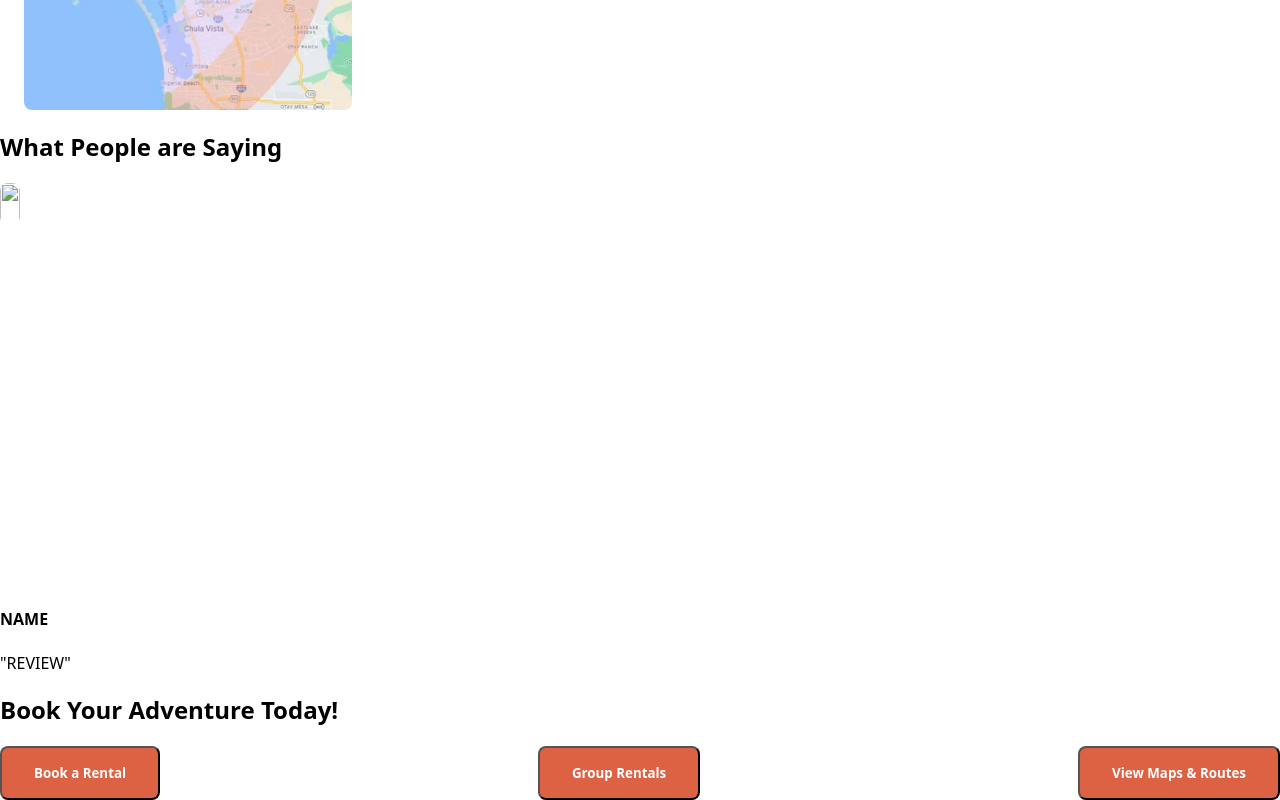
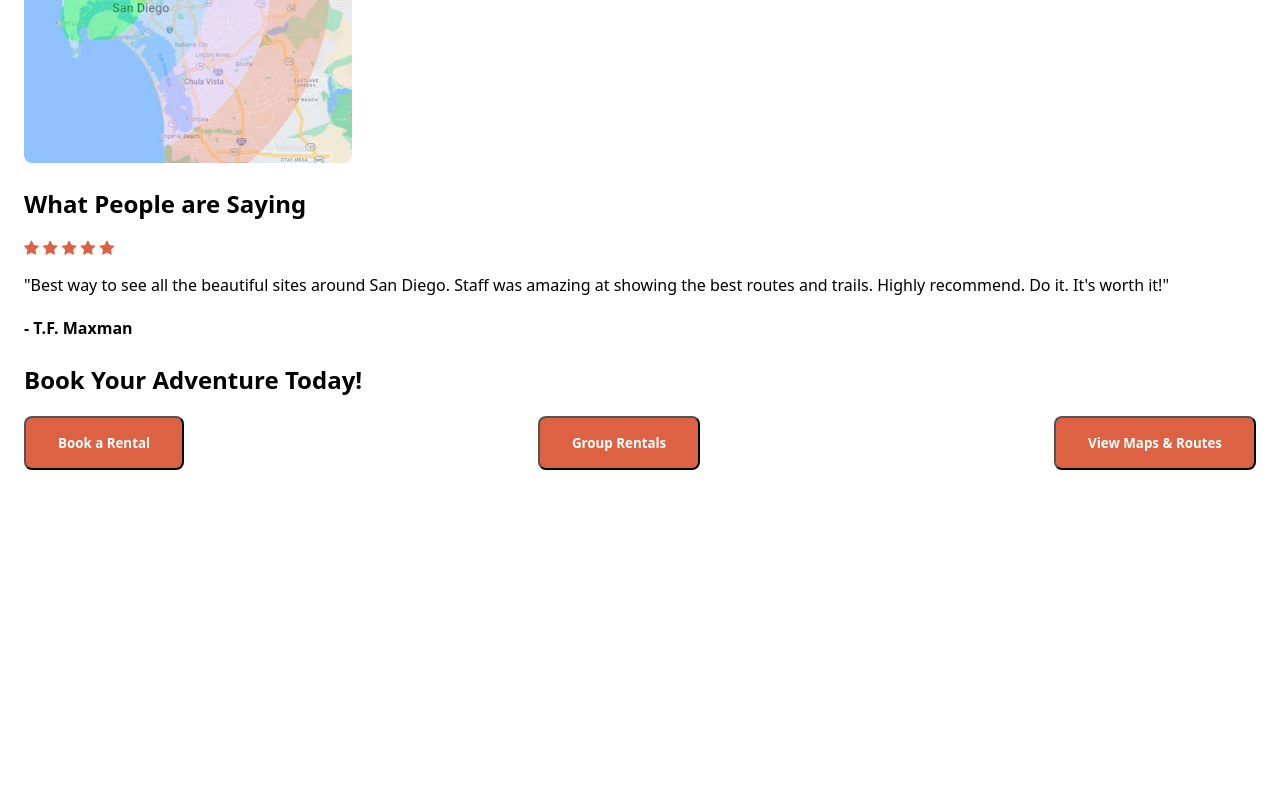
Before and after one commit to kaylab521/Eze-Ryders-Rentals, a plain HTML site: page index.html in a window 1280 px wide. Shown: the part 1257-2057 px from the top of the page. After the commit the page ends 1751 px from the top, so only its background shows below. Drawn offline with Linux system fonts and the light colour scheme.

Commit message:
updated main page

```diff
--- a/css/style.css
+++ b/css/style.css
@@ -94,21 +94,29 @@ a:hover {
     background-color: #DC6243;
 }
 /*RENTALS MAIN PAGE*/
-.brand-container {
+.container {
     display: flex;
 }
 .deliveries {
-    display: flex;
+    margin-left: 24px;
 }
 .deliveries img {
     max-width: min-content;
-    margin-left: 24px;
-    margin-right:48px
+    margin-right:48px;
 }
-.reviews img {
-    max-width: min-content;
-    max-height: 42px;
-    padding: 0px;
+.deliveries div {
+    display: flex;
+}
+.reviews {
+    margin: 24px;
+    line-height: 0x;
+}
+
+.checked {
+    color: #DC6243;
+}
+.callToAction {
+    margin: 24px;
 }
 .actions {
     display:flex;
--- a/index.html
+++ b/index.html
@@ -3,6 +3,7 @@
 <head>
     <title>Rentals Home</title>
     <link rel="stylesheet" type="text/css" href="css/style.css"/>
+    <link rel="stylesheet" href="https://cdnjs.cloudflare.com/ajax/libs/font-awesome/4.7.0/css/font-awesome.min.css">
 </head>
 
 <body>
@@ -41,23 +42,30 @@
             <p>We have an unrelenting comittment to quality and reliability. We offer top-notch customer support. You can enjoy your adventure with peace of mind knowing that we are committed to promoting eco-friendly and responsible biking practices.</p>
         </div>
     </div>
+
     <div class="deliveries">
-        <img src="images/rental_delivery_map_480x480.webp">
+        <h2> Delivery Service</h2>
         <div>
-            <h2>Delivery Service</h2>
+            <img src="images/rental_delivery_map_480x480.webp">
             <p>More information...</p>
         </div>
     </div>
     <div class="reviews">
         <h2>What People are Saying</h2>
         <div>
-            <img src="a">
-            <h4>NAME</h4>
-            <p>"REVIEW"</p>
+            <div class="rating">
+                <span class="fa fa-star checked"></span>
+                <span class="fa fa-star checked"></span>
+                <span class="fa fa-star checked"></span>
+                <span class="fa fa-star checked"></span>
+                <span class="fa fa-star checked"></span>
+            </div>
+            <p>"Best way to see all the beautiful sites around San Diego. Staff was amazing at showing the best routes and trails. Highly recommend. Do it. It's worth it!"</p>
+            <h4>- T.F. Maxman</h4>
         </div>
     </div>
 
-    <div>
+    <div class="callToAction">
         <h2>Book Your Adventure Today!</h2>
         <div class="actions">
             <button>Book a Rental</button>
```
Also changed, not shown: 1 other file.
